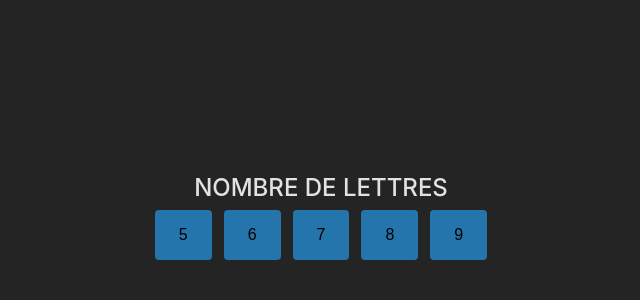
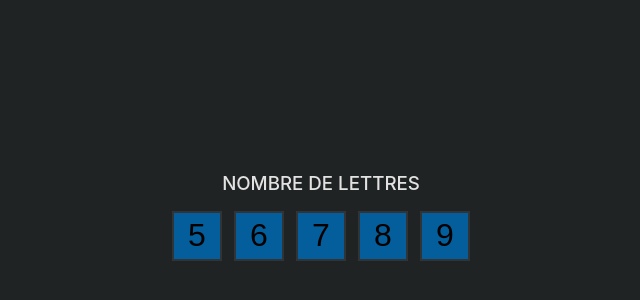
Before and after one commit to KPicDv/KPic.SutomResolver, a Svelte app: page / in a window 1280 px wide. Shown: the part 184-484 px from the top of the page, without its empty margins (319-959 px from the left). Built offline with nearby package versions, Linux system fonts and the light colour scheme.

Commit message:
Choix de la première lettre

```diff
--- a/src/App.svelte
+++ b/src/App.svelte
@@ -1,18 +1,28 @@
 <script lang="ts">
+  import FirstLetterInput from './components/FirstLetterInput.svelte';
   import LettersCountInput from "./components/LettersCountInput.svelte";
 
   let step = 0
   let lettersCount = null
+  let pattern = null
 
-  const handleLettersCountInputChange = (value: number) => {
-    lettersCount = value
+  const handleLettersCountInputChange = (e: CustomEvent<{ value: number }>) => {
+    lettersCount = e.detail.value
     step = 1
+  }
+
+  const handleFirstLetterInputChange = (e: CustomEvent<{ letter: string}>) => {
+    pattern = [e.detail.letter, ...Array(lettersCount - 1).fill('.')].join('')
+    step = 2
   }
 </script>
 
 <main>
   {#if step === 0}
     <LettersCountInput on:change={handleLettersCountInputChange} />
+  {/if}
+  {#if step === 1}
+    <FirstLetterInput on:change={handleFirstLetterInputChange} />
   {/if}
 </main>
 
--- /dev/null
+++ b/src/components/FirstLetterInput.svelte
@@ -0,0 +1,15 @@
+<script lang="ts">
+  import { createEventDispatcher } from 'svelte';
+  import Keyboard from './Keyboard.svelte';
+
+  const dispatch = createEventDispatcher();
+
+  const handleClick = (e: CustomEvent<{ letter: string }>) => {
+    dispatch('change', { letter: e.detail.letter });
+  }
+</script>
+
+<div>
+  <h3>Première lettre</h3>
+  <Keyboard on:click={handleClick} />
+</div>
--- /dev/null
+++ b/src/components/Keyboard.svelte
@@ -0,0 +1,41 @@
+<script lang="ts">
+  import { createEventDispatcher } from 'svelte';
+
+  const firstRowLetters = 'AZERTYUIOP'
+  const secondRowLetters = 'QSDFGHJKLM'
+  const thirdRowLetters = 'WXCVBN'
+
+  const dispatch = createEventDispatcher();
+
+  const handleClick = (letter: string) => {
+    dispatch('click', { letter });
+  }
+</script>
+
+<div>
+  <div class="row">
+    {#each firstRowLetters as letter}
+      <button on:click={() => handleClick(letter)}>{letter}</button>
+    {/each}
+  </div>
+  <div class="row">
+    {#each secondRowLetters as letter}
+      <button on:click={() => handleClick(letter)}>{letter}</button>
+    {/each}
+  </div>
+  <div class="row">
+    {#each thirdRowLetters as letter}
+      <button on:click={() => handleClick(letter)}>{letter}</button>
+    {/each}
+  </div>
+</div>
+
+<style>
+ .row {
+  display: flex;
+  justify-content: center;
+  text-align: center;
+  gap: 4px;
+  margin-bottom: 4px;
+ }
+</style>
--- a/src/components/LettersCountInput.svelte
+++ b/src/components/LettersCountInput.svelte
@@ -4,12 +4,12 @@
   const dispatch = createEventDispatcher();
 
   const handleClick = (value: number) => {
-    dispatch('change', value);
+    dispatch('change', { value });
   }
 </script>
 
 <div>
-  <h2>Nombre de lettres</h2>
+  <h3>Nombre de lettres</h3>
   <div class="buttons">
     <button class="large" on:click={() => handleClick(5)}>5</button>
     <button class="large" on:click={() => handleClick(6)}>6</button>
--- a/src/style.css
+++ b/src/style.css
@@ -1,5 +1,5 @@
 body {
-  background-color: #242424;
+  background-color: #202324;
   width: 100vw;
   height: 100vh;
   margin: 0;
@@ -13,27 +13,28 @@ body {
   height: 100%;
 }
 
-h2 {
+h3 {
   margin: 0;
-  margin-bottom: 8px;
+  margin-bottom: 16px;
   text-transform: uppercase;
   font-weight: 500;
 }
 
 button {
-  background: #2375ac;
-  padding: 8px 12px;
-  border: none;
-  border-radius: 4px;
+  display: flex;
+  justify-content: center;
+  align-items: center;
+  background: #045e9b;
+  width: 28px;
+  height: 28px;
+  padding: 8px;
+  border: 2px solid #303436;
   cursor: pointer;
   transition-duration: 0.2s;
 }
 
-button:hover {
-  background: #2d95da;
+button.large {
+  width: 50px;
+  height: 50px;
+  font-size: 32px;
 }
-
-button.large {
-  font-size: 16px;
-  padding: 16px 24px;
-}
```
